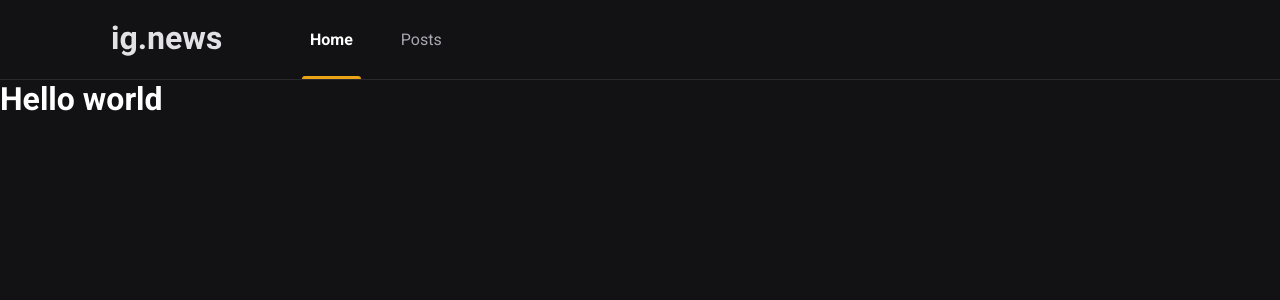
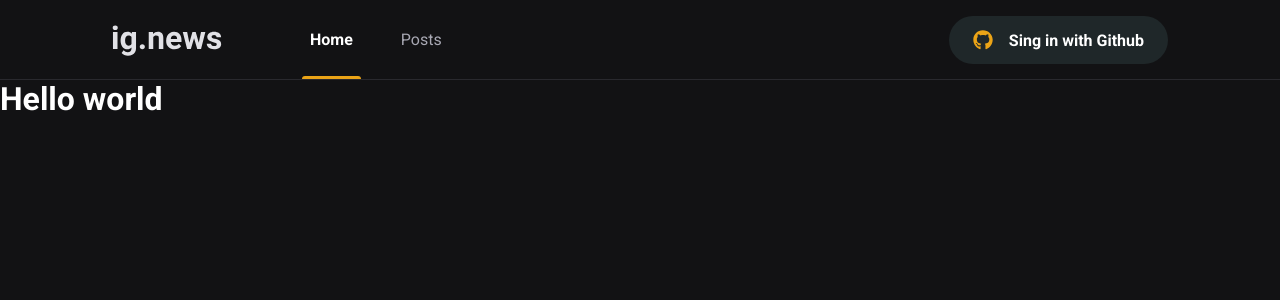
Before and after one commit to LucasVidigal98/ignite-ignews, a Next.js app: page / in a window 1280 px wide. Shown: the top 300 px of the page. Built offline with nearby package versions, Linux system fonts and the light colour scheme.

Commit message:
Creates Sing In Button component

```diff
--- a/package.json
+++ b/package.json
@@ -10,7 +10,8 @@
   "dependencies": {
     "next": "12.0.7",
     "react": "17.0.2",
-    "react-dom": "17.0.2"
+    "react-dom": "17.0.2",
+    "react-icons": "^4.3.1"
   },
   "devDependencies": {
     "@types/node": "^17.0.8",
--- a/src/components/Header/index.tsx
+++ b/src/components/Header/index.tsx
@@ -1,3 +1,4 @@
+import { SingInButton } from '../SingInButton';
 import styles from './styles.module.scss';
 
 /* eslint-disable @next/next/no-img-element */
@@ -10,6 +11,8 @@
           <a href="" className={styles.active}>Home</a>
           <a href="">Posts</a>
         </nav>
+
+        <SingInButton />
       </div>
     </header>
   );
--- a/src/components/Header/styles.module.scss
+++ b/src/components/Header/styles.module.scss
@@ -51,4 +51,8 @@
       }
     }
   }
+
+  button {
+    margin-left: auto;
+  }
 }
--- /dev/null
+++ b/src/components/SingInButton/index.tsx
@@ -0,0 +1,27 @@
+import { FaGithub } from 'react-icons/fa';
+import { FiX } from 'react-icons/fi';
+
+import styles from './styles.module.scss';
+
+export function SingInButton() {
+  const isUserLoggedIn = false;
+
+  return isUserLoggedIn ? (
+    <button
+      className={styles.singInButton}
+      type="button"
+    >
+      <FaGithub color="#04d361"/>
+      Lucas F Vidigal
+      <FiX color="#737380" className={styles.closeIcon}/>
+    </button>
+  ) : (
+    <button
+      className={styles.singInButton}
+      type="button"
+    >
+      <FaGithub color="#eba417"/>
+      Sing in with Github
+    </button>
+  )
+}
--- /dev/null
+++ b/src/components/SingInButton/styles.module.scss
@@ -0,0 +1,33 @@
+.singInButton {
+  height: 3rem;
+  border-radius: 3rem;
+  background: var(--gray-850);
+  border: 0;
+  padding: 0 1.5rem;
+
+  display: flex;
+  align-items: center;
+  justify-content: center;
+
+  color: var(--white);
+  font-weight: bold;
+
+  svg {
+    width: 20px;
+    height: 20px;
+  }
+
+  svg:first-child {
+    margin-right: 1rem;
+  }
+
+  .closeIcon {
+    margin-left: 1rem;
+  }
+
+  transition: filter 0.2s;
+
+  &:hover {
+    filter: brightness(0.8)
+  }
+}
--- a/src/styles/global.scss
+++ b/src/styles/global.scss
@@ -10,6 +10,7 @@
   --gray-100: #e1e1e6;
   --gray-300: #a8a8b3;
   --gray-800: #29292e;
+  --gray-850: #1f2729;
   --gray-900: #121214;
 
   --cyan-500: #61dafb;
```
Also changed, not shown: 1 other file (tests, documents, lock files or other folders).
